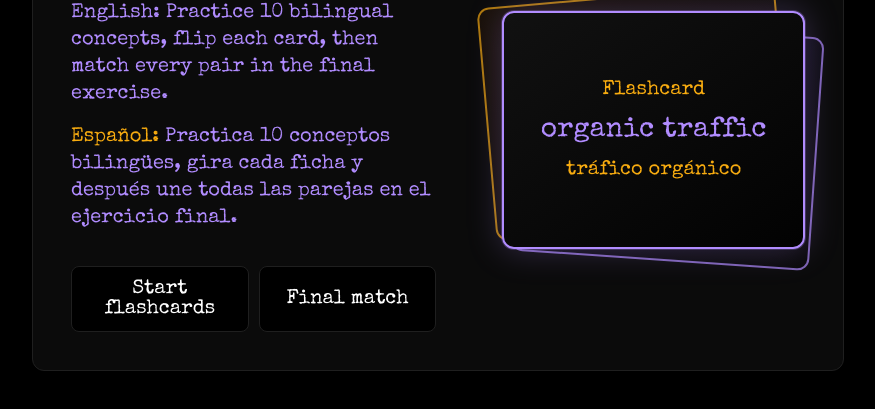
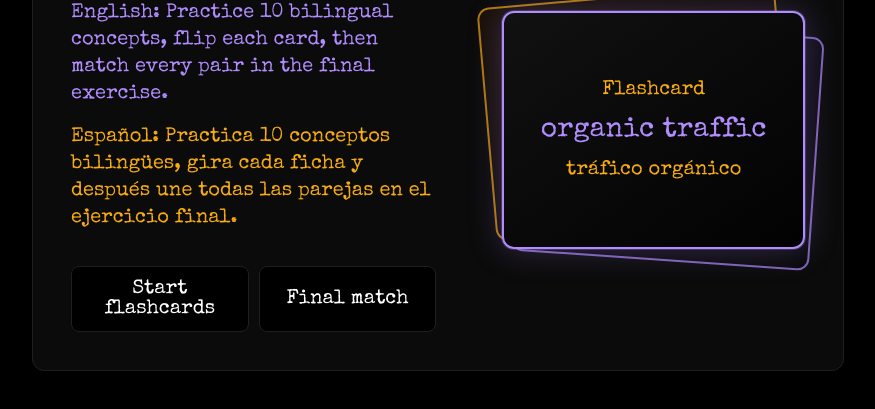
Before and after one commit to xpanol/FLASHY, a plain HTML site: page index.html in a window 1280 px wide. Shown: the part 307-716 px from the top of the page, without its empty margins (202-1077 px from the left). Drawn offline with nearby package versions, Linux system fonts and the light colour scheme.

Commit message:
Fix Spanish paragraph formatting in index.html

```diff
--- a/index.html
+++ b/index.html
@@ -581,7 +581,7 @@ button.active{
             <div class="home-title">DIGITAL MARKETING EN | ES</div>
             <div class="home-copy">
                 <p><span class="english-color">English:</span> Practice 10 bilingual concepts, flip each card, then match every pair in the final exercise.</p>
-                <p><span class="spanish-color">Español:</span> Practica 10 conceptos bilingües, gira cada ficha y después une todas las parejas en el ejercicio final.</p>
+                <p><span class="spanish-color">Español: Practica 10 conceptos bilingües, gira cada ficha y después une todas las parejas en el ejercicio final.</span></p>
             </div>
             <div class="controls home-actions">
                 <button onclick="startFlashcards()">Start flashcards</button>
```
